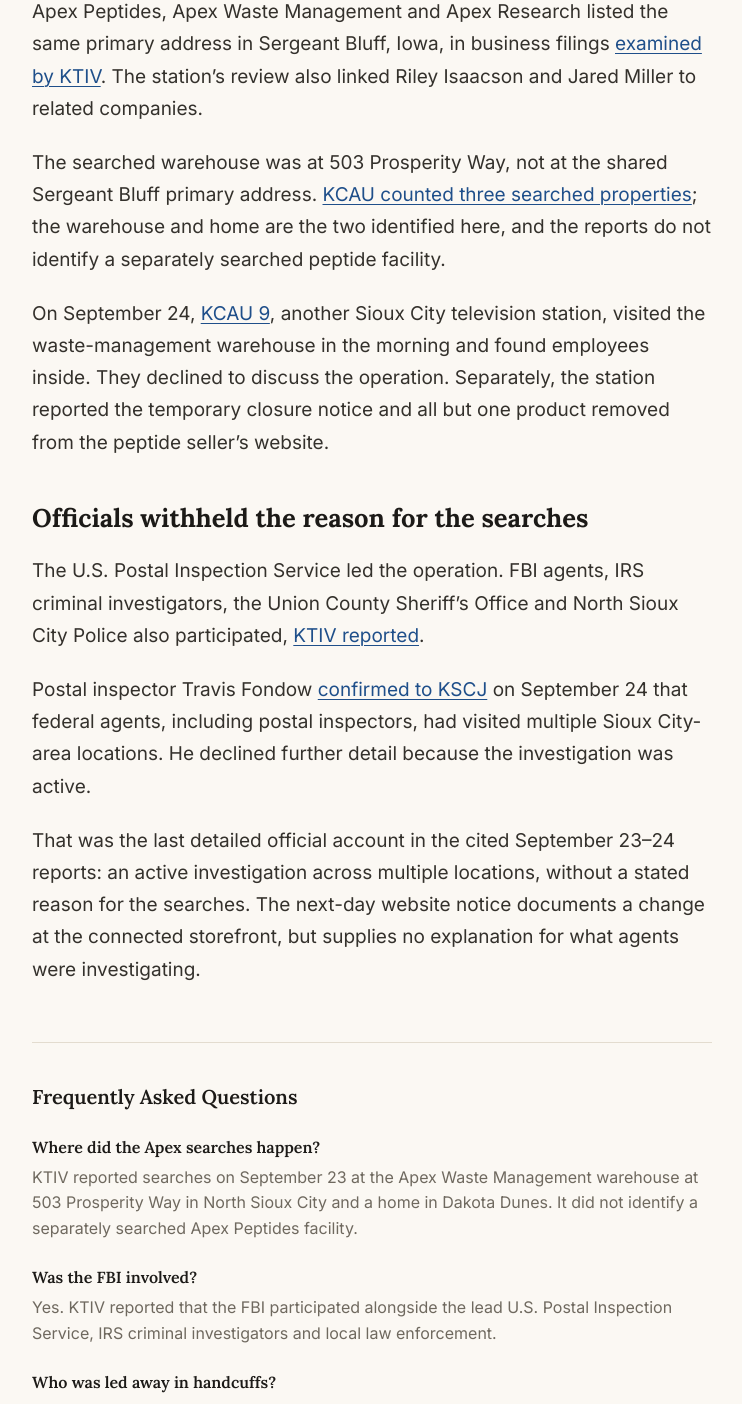
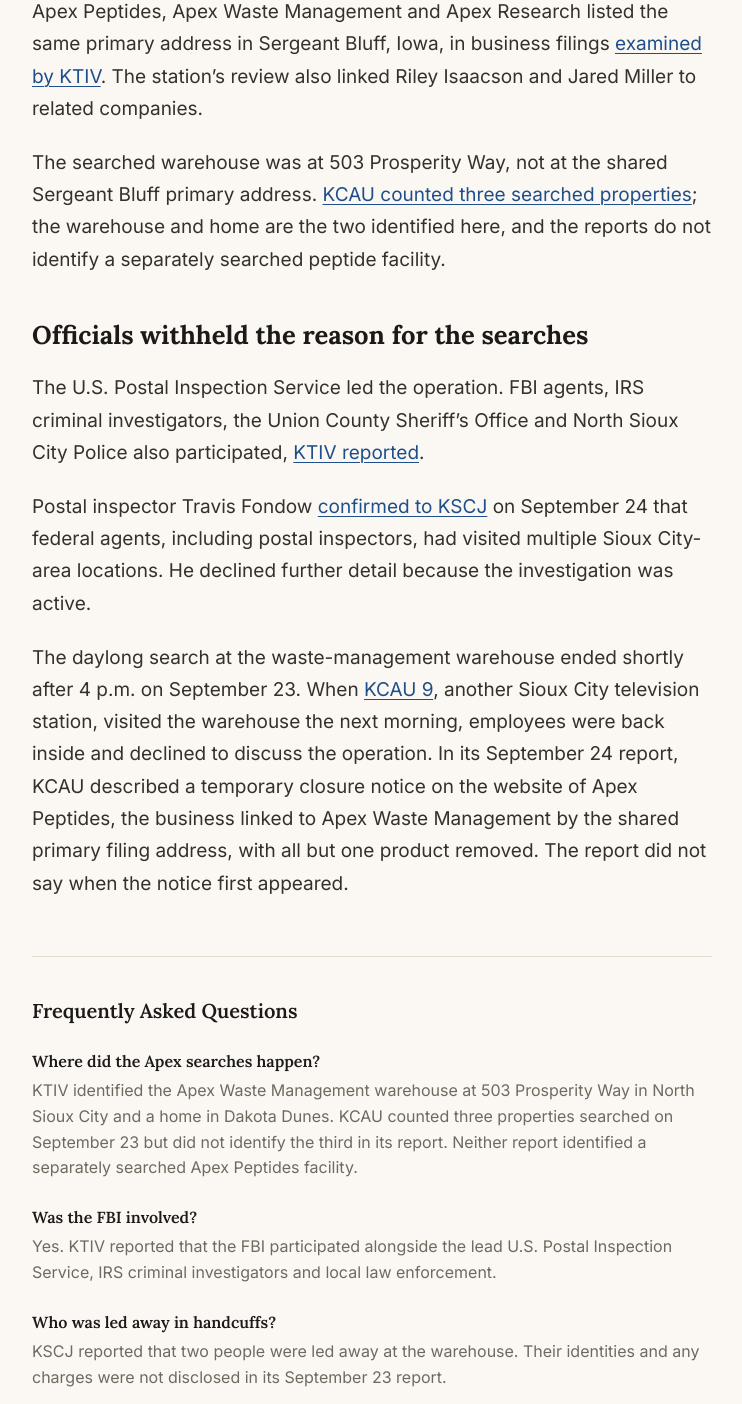
Before and after one commit to edorfanini00/peptidedigest, a Next.js app: page /apex-peptides-raided-what-researchers-need-to-know in a window 1280 px wide. Shown: the part 2642-4046 px from the top of the page, without its empty margins (268-1010 px from the left). Built offline with nearby package versions, Linux system fonts and the light colour scheme.

Commit message:
fix(editorial): close Apex stories on reported warehouse and storefront contrast

```diff
--- a/app/apex-peptides-raided-what-researchers-need-to-know/page.tsx
+++ b/app/apex-peptides-raided-what-researchers-need-to-know/page.tsx
@@ -56,7 +56,7 @@ const articleJsonLd = {
       "@type": "FAQPage",
       "@id": "https://peptidedigest.co/apex-peptides-raided-what-researchers-need-to-know#faq",
       mainEntity: [
-        { "@type": "Question", name: "Where did the Apex searches happen?", acceptedAnswer: { "@type": "Answer", text: "KTIV reported searches on September 23 at the Apex Waste Management warehouse at 503 Prosperity Way in North Sioux City and a home in Dakota Dunes. It did not identify a separately searched Apex Peptides facility." } },
+        { "@type": "Question", name: "Where did the Apex searches happen?", acceptedAnswer: { "@type": "Answer", text: "KTIV identified the Apex Waste Management warehouse at 503 Prosperity Way in North Sioux City and a home in Dakota Dunes. KCAU counted three properties searched on September 23 but did not identify the third in its report. Neither report identified a separately searched Apex Peptides facility." } },
         { "@type": "Question", name: "Was the FBI involved?", acceptedAnswer: { "@type": "Answer", text: "Yes. KTIV reported that the FBI participated alongside the lead U.S. Postal Inspection Service, IRS criminal investigators and local law enforcement." } },
         { "@type": "Question", name: "Who was led away in handcuffs?", acceptedAnswer: { "@type": "Answer", text: "KSCJ reported that two people were led away at the warehouse. Their identities and any charges were not disclosed in its September 23 report." } },
         { "@type": "Question", name: "Why were the properties searched?", acceptedAnswer: { "@type": "Answer", text: "Authorities did not explain the reason in the cited September 23 and 24 reports. Postal inspector Travis Fondow declined further details while the investigation was active." } },
@@ -99,12 +99,10 @@ export default function ApexRaidedArticle() {
           <h2>The connection to Apex Peptides</h2>
           <p>Apex Peptides, Apex Waste Management and Apex Research listed the same primary address in Sergeant Bluff, Iowa, in business filings <a href="https://www.ktiv.com/2026/09/25/five-more-apex-tied-businesses-found-non-operational-building/">examined by KTIV</a>. The station’s review also linked Riley Isaacson and Jared Miller to related companies.</p>
           <p>The searched warehouse was at 503 Prosperity Way, not at the shared Sergeant Bluff primary address. <a href="https://www.kcau9.com/news/local-news/federal-investigators-remain-tight-lipped-after-wednesdays-raid/">KCAU counted three searched properties</a>; the warehouse and home are the two identified here, and the reports do not identify a separately searched peptide facility.</p>
-          <p>On September 24, <a href="https://www.kcau9.com/news/local-news/federal-investigators-remain-tight-lipped-after-wednesdays-raid/">KCAU 9</a>, another Sioux City television station, visited the waste-management warehouse in the morning and found employees inside. They declined to discuss the operation. Separately, the station reported the temporary closure notice and all but one product removed from the peptide seller’s website.</p>
-
           <h2>Officials withheld the reason for the searches</h2>
           <p>The U.S. Postal Inspection Service led the operation. FBI agents, IRS criminal investigators, the Union County Sheriff’s Office and North Sioux City Police also participated, <a href="https://www.ktiv.com/2026/09/25/five-more-apex-tied-businesses-found-non-operational-building/">KTIV reported</a>.</p>
           <p>Postal inspector Travis Fondow <a href="https://kscj.com/2026/09/24/federal-authorities-continue-apex-investigation/">confirmed to KSCJ</a> on September 24 that federal agents, including postal inspectors, had visited multiple Sioux City-area locations. He declined further detail because the investigation was active.</p>
-          <p>That was the last detailed official account in the cited September 23–24 reports: an active investigation across multiple locations, without a stated reason for the searches. The next-day website notice documents a change at the connected storefront, but supplies no explanation for what agents were investigating.</p>
+          <p>The daylong search at the waste-management warehouse ended shortly after 4 p.m. on September 23. When <a href="https://www.kcau9.com/news/local-news/federal-investigators-remain-tight-lipped-after-wednesdays-raid/">KCAU 9</a>, another Sioux City television station, visited the warehouse the next morning, employees were back inside and declined to discuss the operation. In its September 24 report, KCAU described a temporary closure notice on the website of Apex Peptides, the business linked to Apex Waste Management by the shared primary filing address, with all but one product removed. The report did not say when the notice first appeared.</p>
           <div className="mt-14 pt-10 border-t border-gray-200">
             <h2 className="text-xl font-semibold text-gray-900 mb-6">Frequently Asked Questions</h2>
             <div className="space-y-6">
--- a/app/what-happened-to-apex-peptides/page.tsx
+++ b/app/what-happened-to-apex-peptides/page.tsx
@@ -75,13 +75,11 @@ export default function WhatHappenedApex() {
           <p>The searched warehouse stood at 503 Prosperity Way in North Sioux City, South Dakota, not at the shared primary address in Sergeant Bluff, Iowa. KTIV’s <a href="https://www.ktiv.com/2026/09/25/five-more-apex-tied-businesses-found-non-operational-building/">filing review</a> also lists Apex Research at that Sergeant Bluff address and identifies Riley Isaacson as president of the waste-management and research businesses. Property records reviewed by the station identify the owner of the searched Dakota Dunes home as his twin brother, Ryan. A shared filing address connects business names; it does not identify what investigators sought at either property.</p>
           <p>At the warehouse, agents carried out papers, boxes and a tote of small packaged items. Postal inspectors removed bags and boxes from the home. KCAU <a href="https://www.kcau9.com/news/local-news/federal-investigators-remain-tight-lipped-after-wednesdays-raid/">described the warehouse as one of three searched properties</a>; the local accounts identify the warehouse and home, but do not name a third property or a separately searched Apex Peptides facility.</p>
 
-          <h2>Workers returned; the storefront still showed a notice</h2>
-          <p>On September 24, KCAU visited the warehouse in the morning and found employees back inside. They declined to discuss the search. Separately, the station reported the temporary closure notice and the one-product catalog on Apex Peptides’ website; its report does not say when the notice first appeared.</p>
-          <p>The distinction matters: work at the waste-management property had resumed, while the peptide storefront was still displaying a temporary closure notice when KCAU checked it. The notice gave no reopening date. It was not an announcement of permanent closure.</p>
-
           <h2>What officials said</h2>
           <p>The U.S. Postal Inspection Service led the searches, with the FBI, IRS criminal investigators and local law enforcement participating, <a href="https://www.ktiv.com/2026/09/25/five-more-apex-tied-businesses-found-non-operational-building/">KTIV reported</a>. Postal inspector Travis Fondow <a href="https://kscj.com/2026/09/24/federal-authorities-continue-apex-investigation/">told local radio station KSCJ</a> that agents had visited multiple Sioux City-area locations; he declined to elaborate while the investigation was active.</p>
-          <p>As of those September 24 reports, the most specific public statement about the peptide storefront was its temporary notice, not a date for reopening. The agency had supplied no explanation for the searches that would clarify the storefront’s future.</p>
+
+          <h2>Workers returned; the storefront still showed a notice</h2>
+          <p>On September 24, KCAU visited the waste-management warehouse in the morning and found employees back inside. They declined to discuss the search. In the same day’s report, <a href="https://www.kcau9.com/news/local-news/federal-investigators-remain-tight-lipped-after-wednesdays-raid/">KCAU described</a> a temporary closure notice on Apex Peptides’ website and a catalog reduced to one product. The report does not say when the notice first appeared.</p>
           <div className="mt-12 pt-8 border-t border-gray-200 space-y-5">
             <h2 className="text-lg font-semibold text-gray-900">Frequently Asked Questions</h2>
             {(jsonLd["@graph"][2] as { mainEntity: { name: string; acceptedAnswer: { text: string } }[] }).mainEntity.map(({ name, acceptedAnswer }) => (
```
